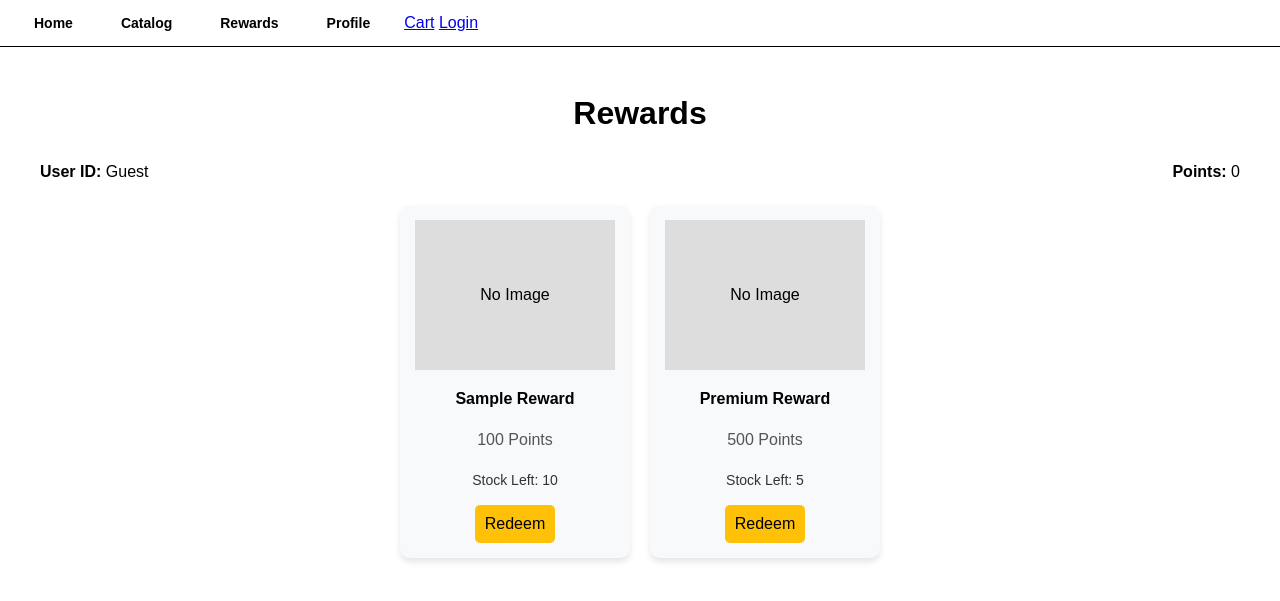
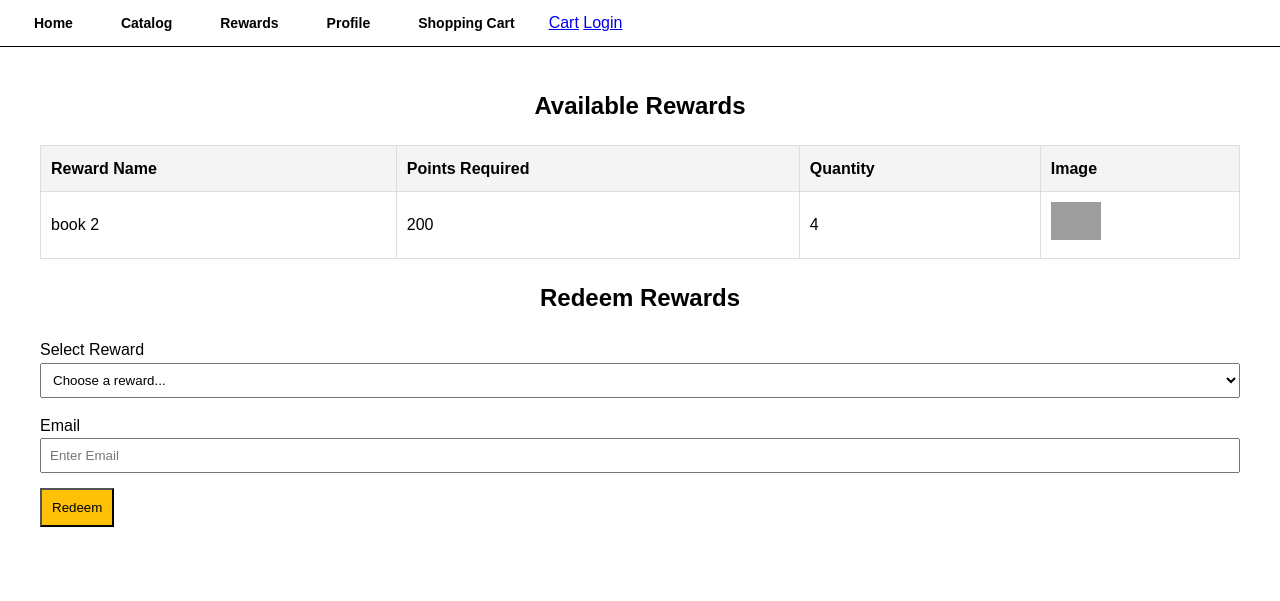
Before and after one commit to Yunlong2601/YearlyVirtualMinimalsystem, a Flask app: page /users in a window 1280 px wide. Shown: the top 601 px of the page. Run offline with Flask 3, Linux system fonts and the light colour scheme; grey boxes are pictures that could not be loaded.

Commit message:
User checkpoint: Enhance user authentication, reward redemption, and add shopping cart functionality.  Includes UI improvements and bug fixes.

```diff
--- a/main.py
+++ b/main.py
@@ -507,28 +507,22 @@ def add_user_page():
 def login():
     if request.method == 'POST':
         data = request.form
-        email = data.get('email', '').strip()  # Trim spaces to avoid accidental errors
+        email = data.get('email', '').strip()
         password = data.get('password')
-
         with shelve.open(DB_FILE, 'c') as db:
             for user_id, user_data in db.items():
                 if user_data.get('Email') == email:
-                    # If password is correct, create session and redirect user
                     if password and check_password_hash(user_data.get('Password', ''), password):
                         session['user_id'] = user_id
                         session['role'] = user_data.get('Role')
-
-                        # Redirect based on user role
+                        session['email'] = user_data.get('Email')  # Store email in session
+                        session['points'] = user_data.get('Points', 0)  # Store points in session
                         if user_data.get('Role') == "admin":
                             return redirect(url_for('admin_dashboard'))
                         else:
                             return redirect(url_for('user_catalog'))  # Redirect to user dashboard
-
                     return redirect(url_for('login', error=1))  # Invalid password
-
         return redirect(url_for('login', error=2))  # User not found
-
-    # Check for login error messages and pass them to the template
     error_message = request.args.get('error')
     if error_message == "1":
         error_message = "Invalid password!"
@@ -536,7 +530,6 @@ def login():
         error_message = "User not found!"
     else:
         error_message = None
-
     return render_template('login.html', error=error_message)
 
 # Unified dashboard route
@@ -739,7 +732,6 @@ def enter_admin():
 
 @app.route('/users')
 def view_users():
-    print("Rendering /users page.")
     selected_user_id = request.args.get('user_id', None)
 
     user_list = []
@@ -757,7 +749,7 @@ def view_users():
             for k, v in rewards.items()
         ]
 
-    return render_template('users.html', users=user_list, rewards=reward_list, selected_user=selected_user)
+    return render_template('rewards.html', users=user_list, rewards=reward_list, selected_user=selected_user)
 
 @app.route('/rewards')
 def view_rewards():
@@ -779,41 +771,52 @@ def view_rewards():
 
 @app.route('/redeem_reward', methods=['POST'])
 def redeem_reward():
-    user_id = request.form.get('user_id')
-    reward_name = request.form.get('reward_name')
+    try:
+        user_email = request.form.get('email').strip()
+        reward_name = request.form.get('reward_name')
 
-    if user_id == 'Guest':
-        flash('Please log in to redeem rewards', 'danger')
-        return redirect(url_for('view_users'))
+        with shelve.open(DB_FILE, flag='c') as users:
+            user_id = None
+            for uid, user_data in users.items():
+                if user_data.get('Email') == user_email:
+                    user_id = uid
+                    break
 
-    with shelve.open(REWARDS_DB, flag='c', writeback=True) as rewards:
-        if reward_name not in rewards:
-            flash('Reward not found', 'danger')
-            return redirect(url_for('view_users'))
-
-        reward = rewards[reward_name]
-
-        with shelve.open(DB_FILE, flag='c', writeback=True) as users:
-            if user_id not in users:
-                flash('User not found', 'danger')
+            if not user_id:
+                flash('User not found.', 'danger')
                 return redirect(url_for('view_users'))
 
             user = users[user_id]
 
+        with shelve.open(REWARDS_DB, flag='c', writeback=True) as rewards:
+            if reward_name not in rewards:
+                flash('Reward not found.', 'danger')
+                return redirect(url_for('view_users'))
+
+            reward = rewards[reward_name]
+
             if user['Points'] < reward['points']:
-                flash('Not enough points', 'danger')
+                flash('Not enough points to redeem this reward.', 'danger')
                 return redirect(url_for('view_users'))
 
             if reward['quantity'] <= 0:
-                flash('Reward out of stock', 'danger')
+                flash('This reward is out of stock.', 'danger')
                 return redirect(url_for('view_users'))
 
-            # Process redemption
             user['Points'] -= reward['points']
             reward['quantity'] -= 1
 
-            flash(f'Successfully redeemed {reward_name}', 'success')
-            return redirect(url_for('view_users'))
+            if 'points' not in session:
+                session['points'] = 0
+            session['points'] = user['Points']
+
+            flash(f'{user_email} successfully redeemed {reward_name}.', 'success')
+
+    except Exception as e:
+        print(f"An error occurred: {e}")
+        flash('An unexpected error occurred. Please try again.', 'danger')
+
+    return redirect(url_for('view_users'))
 
 @app.route('/add-points', methods=['POST'])
 def add_points():
@@ -838,12 +841,12 @@ def add_points():
 
 
 
-
-
-
-
-
-
+@app.route('/shoppingcart')
+def shoppingcart():
+    """Render the shopping cart page."""
+    cart = session.get('cart', {})
+    total_price = sum(item['price'] * item['quantity'] for item in cart.values())
+    return render_template('shoppingcart.html', cart=cart, total_price=total_price)
 
 
 
--- a/templates/navbar.html
+++ b/templates/navbar.html
@@ -9,6 +9,7 @@
         <li><a href="{{ url_for('user_catalog') }}">Catalog</a></li>
         <li><a href="/rewards">Rewards</a></li>
         <li><a href="{{ url_for('profile') }}">Profile</a></li>
+        <li><a href="/shoppingcart">Shopping Cart</a></li>
 
         {% if session.get('role') == "admin" %}
             <li><a href="{{ url_for('admin_dashboard') }}">Admin Dashboard</a></li>
--- a/templates/rewards.html
+++ b/templates/rewards.html
@@ -1,141 +1,85 @@
-
+{% extends "base.html" %}
 {% block title %}Rewards{% endblock %}
 {% block content %}
 <style>
-    /* Custom CSS for a cleaner design */
 .centered-page {
     max-width: 1200px;
     margin: 0 auto;
     padding: 20px;
 }
-    h1, h2 {
+h2 {
     font-weight: bold;
     margin-bottom: 20px;
     text-align: center;
-        color: #343a40; /* Dark gray for headings */
 }
+/* Rewards Table Styling */
 .table-container {
     overflow-x: auto;
-        margin-bottom: 30px;
-        background-color: white;
-        border-radius: 8px;
-        box-shadow: 0 4px 6px rgba(0, 0, 0, 0.1);
-        padding: 20px;
+    margin-top: 20px;
 }
 table {
     width: 100%;
     border-collapse: collapse;
-        margin-bottom: 20px;
 }
-    .table th, .table td {
-        padding: 12px;
-        text-align: center;
-        vertical-align: middle;
-        border: 1px solid #dee2e6; /* Light gray border */
+th, td {
+    padding: 10px;
+    text-align: left;
+    border: 1px solid #ddd;
 }
-    .table thead th {
-        background-color: #343a40; /* Dark gray header */
+th {
+    background-color: #f4f4f4;
+}
+img {
+    max-width: 50px;
+    height: auto;
+}
+/* Form Styling */
+.form-container {
+    margin-top: 20px;
+}
+.mb-3 {
+    margin-bottom: 15px;
+}
+.form-control {
+    width: 100%;
+    padding: 8px;
+    box-sizing: border-box;
+}
+.btn {
+    padding: 10px;
+    cursor: pointer;
+}
+.btn-small {
+    padding: 5px 10px;
+}
+.btn-info {
+    background-color: #17a2b8;
     color: white;
 }
-    .table tbody tr:nth-child(odd) {
-        background-color: #f8f9fa; /* Light gray for odd rows */
+.btn-primary {
+    background-color: #007bff;
+    color: white;
 }
-    .table tbody tr:hover {
-        background-color: #e9ecef; /* Slightly darker gray on hover */
-    }
-    .form-container {
-        background-color: white;
-        padding: 20px;
-        border-radius: 8px;
-        box-shadow: 0 4px 6px rgba(0, 0, 0, 0.1);
-        margin-bottom: 30px;
-    }
-    .form-container h2 {
-        margin-bottom: 20px;
-        color: #343a40; /* Dark gray for form headings */
-    }
-    .form-label {
-        font-weight: bold;
-        color: #495057; /* Medium gray for labels */
-    }
-    .form-control {
-        margin-bottom: 15px;
-        border-radius: 5px;
-        border: 1px solid #ced4da; /* Light gray border */
-    }
-    .btn {
-        font-weight: bold;
-        padding: 10px 20px;
-        border-radius: 5px;
-        transition: background-color 0.3s ease;
+.btn-danger {
+    background-color: #dc3545;
+    color: white;
 }
 .btn-warning {
-        background-color: #ffc107; /* Yellow for warning buttons */
-        border-color: #ffc107;
-    }
-    .btn-success {
-        background-color: #28a745; /* Green for success buttons */
-        border-color: #28a745;
-    }
-    .btn-primary {
-        background-color: #007bff; /* Blue for primary buttons */
-        border-color: #007bff;
-    }
-    .btn-danger {
-        background-color: #dc3545; /* Red for danger buttons */
-        border-color: #dc3545;
-    }
-    .btn-info {
-        background-color: #17a2b8; /* Teal for info buttons */
-        border-color: #17a2b8;
-    }
-    .alert {
-        margin-bottom: 20px;
-        border-radius: 5px;
-    }
-    .input-group {
-        display: flex;
-        gap: 10px;
-        align-items: center;
-        justify-content: center; /* Center the buttons */
-    }
-    .input-group input {
-        width: 80px; /* Smaller width for quantity input */
-        text-align: center; /* Center the text in the input */
-    }
-    .btn-small {
-        padding: 8px 16px; /* Smaller buttons */
-        font-size: 14px; /* Smaller font size */
-    }
-    /* Add some spacing between sections */
-    .section-spacing {
-        margin-bottom: 40px;
+    background-color: #ffc107;
+    color: black;
 }
 </style>
 <div class="centered-page">
-    <h1 class="mb-4">Available Rewards</h1>
-    <!-- Flash Messages -->
-    {% with messages = get_flashed_messages(with_categories=true) %}
-    {% if messages %}
-        <div class="mt-3">
-            {% for category, message in messages %}
-            <div class="alert alert-{{ category }} alert-dismissible fade show" role="alert">
-                {{ message }}
-                <button type="button" class="btn-close" data-bs-dismiss="alert" aria-label="Close"></button>
-            </div>
-            {% endfor %}
-        </div>
-    {% endif %}
-    {% endwith %}
-    <!-- Rewards Table -->
-    <div class="table-container section-spacing">
-        <table class="table">
-            <thead class="table-dark">
+    <!-- Display Available Rewards -->
+    <h2>Available Rewards</h2>
+    <div class="table-container">
+        <table>
+            <thead>
                 <tr>
                     <th>Reward Name</th>
                     <th>Points Required</th>
                     <th>Quantity</th>
-                    <th>Image</th> <!-- New column for reward images -->
+                    <th>Image</th>
                     {% if is_admin %}
                     <th>Actions</th>
                     {% endif %}
@@ -150,7 +94,7 @@
                     <td>
                         <!-- Display Reward Image -->
                         {% if reward.image_url %}
-                        <img src="{{ reward.image_url }}" alt="{{ reward.name }}" style="width:50px; height:auto;">
+                        <img src="{{ reward.image_url }}" alt="{{ reward.name }}">
                         {% else %}
                         No Image
                         {% endif %}
@@ -189,34 +133,31 @@
         <form action="{{ url_for('redeem_reward') }}" method="POST">
             <div class="mb-3">
                 <label for="reward_name" class="form-label">Select Reward</label>
-                <select class="form-control" id="reward_name" name="reward_name" required>
+                <select class="form-control" id="reward_name" name="reward_name" required aria-label="Select Reward">
                     <option value="" disabled selected>Choose a reward...</option>
                     {% for reward in rewards %}
                     <option value="{{ reward.name }}">
-                        <!-- Display Reward Image -->
-                        {% if reward.image_url %}
-                        <img src="{{ reward.image_url }}" alt="{{ reward.name }}" style="width:50px; height:auto;">
-                        {% endif %}
                         {{ reward.name }} ({{ reward.points }} points)
                     </option>
                     {% endfor %}
                 </select>
             </div>
             <div class="mb-3">
-                <label for="user_id" class="form-label">User ID</label>
-                <input type="text" class="form-control" id="user_id" name="user_id" placeholder="Enter User ID" required>
+                <label for="email" class="form-label">Email</label>
+                <input type="email" class="form-control" id="email" name="email" placeholder="Enter Email" required aria-label="Enter Email">
             </div>
             <button type="submit" class="btn btn-warning w-100">Redeem</button>
         </form>
     </div>
+    <!-- Admin-Specific Features -->
     {% if is_admin %}
-    <!-- Admin Update Reward Image Form -->
+    <!-- Update Reward Image Form -->
     <div class="form-container section-spacing">
         <h2>Update Reward Image</h2>
         <form action="{{ url_for('update_image') }}" method="POST">
             <div class="mb-3">
                 <label for="reward_name" class="form-label">Reward Name</label>
-                <select class="form-control" id="reward_name" name="reward_name" required>
+                <select class="form-control" id="reward_name" name="reward_name" required aria-label="Select Reward">
                     <option value="" disabled selected>Choose a reward...</option>
                     {% for reward in rewards %}
                     <option value="{{ reward.name }}">{{ reward.name }}</option>
@@ -225,45 +166,45 @@
             </div>
             <div class="mb-3">
                 <label for="new_image_url" class="form-label">New Image URL</label>
-                <input type="url" class="form-control" id="new_image_url" name="new_image_url" placeholder="Enter new image URL" required>
+                <input type="url" class="form-control" id="new_image_url" name="new_image_url" placeholder="Enter new image URL" required aria-label="Enter New Image URL">
             </div>
             <button type="submit" class="btn btn-primary w-100">Update Image</button>
         </form>
     </div>
-    <!-- Admin Add Reward Form -->
+    <!-- Add a New Reward Form -->
     <div class="form-container section-spacing">
         <h2>Add a New Reward</h2>
         <form action="{{ url_for('add_reward') }}" method="POST">
             <div class="mb-3">
                 <label for="reward_name" class="form-label">Reward Name</label>
-                <input type="text" class="form-control" id="reward_name" name="reward_name" required>
+                <input type="text" class="form-control" id="reward_name" name="reward_name" required aria-label="Enter Reward Name">
             </div>
             <div class="mb-3">
                 <label for="points_required" class="form-label">Points Required</label>
-                <input type="number" class="form-control" id="points_required" name="points_required" required>
+                <input type="number" class="form-control" id="points_required" name="points_required" required aria-label="Enter Points Required">
             </div>
             <div class="mb-3">
                 <label for="quantity" class="form-label">Quantity</label>
-                <input type="number" class="form-control" id="quantity" name="quantity" required>
+                <input type="number" class="form-control" id="quantity" name="quantity" required aria-label="Enter Quantity">
             </div>
             <div class="mb-3">
                 <label for="image_url" class="form-label">Image URL (Optional)</label>
-                <input type="url" class="form-control" id="image_url" name="image_url" placeholder="Enter image URL">
+                <input type="url" class="form-control" id="image_url" name="image_url" placeholder="Enter image URL" aria-label="Enter Image URL">
             </div>
             <button type="submit" class="btn btn-success w-100">Add Reward</button>
         </form>
     </div>
-    <!-- Admin Add Points Form -->
+    <!-- Add Points to a User Form -->
     <div class="form-container section-spacing">
         <h2>Add Points to a User</h2>
         <form action="{{ url_for('add_points') }}" method="POST">
             <div class="mb-3">
-                <label for="user_id" class="form-label">User ID</label>
-                <input type="text" class="form-control" id="user_id" name="user_id" required>
+                <label for="email" class="form-label">Email</label>
+                <input type="email" class="form-control" id="email" name="email" required aria-label="Enter Email">
             </div>
             <div class="mb-3">
                 <label for="points" class="form-label">Points to Add</label>
-                <input type="number" class="form-control" id="points" name="points" required>
+                <input type="number" class="form-control" id="points" name="points" required aria-label="Enter Points to Add">
             </div>
             <button type="submit" class="btn btn-primary w-100">Add Points</button>
         </form>
```
Also changed, not shown: templates/shoppingcart.html (added, +103 -0 lines), rewards.db, 3 other files. Lines whose indentation alone changed are shown as unchanged.
